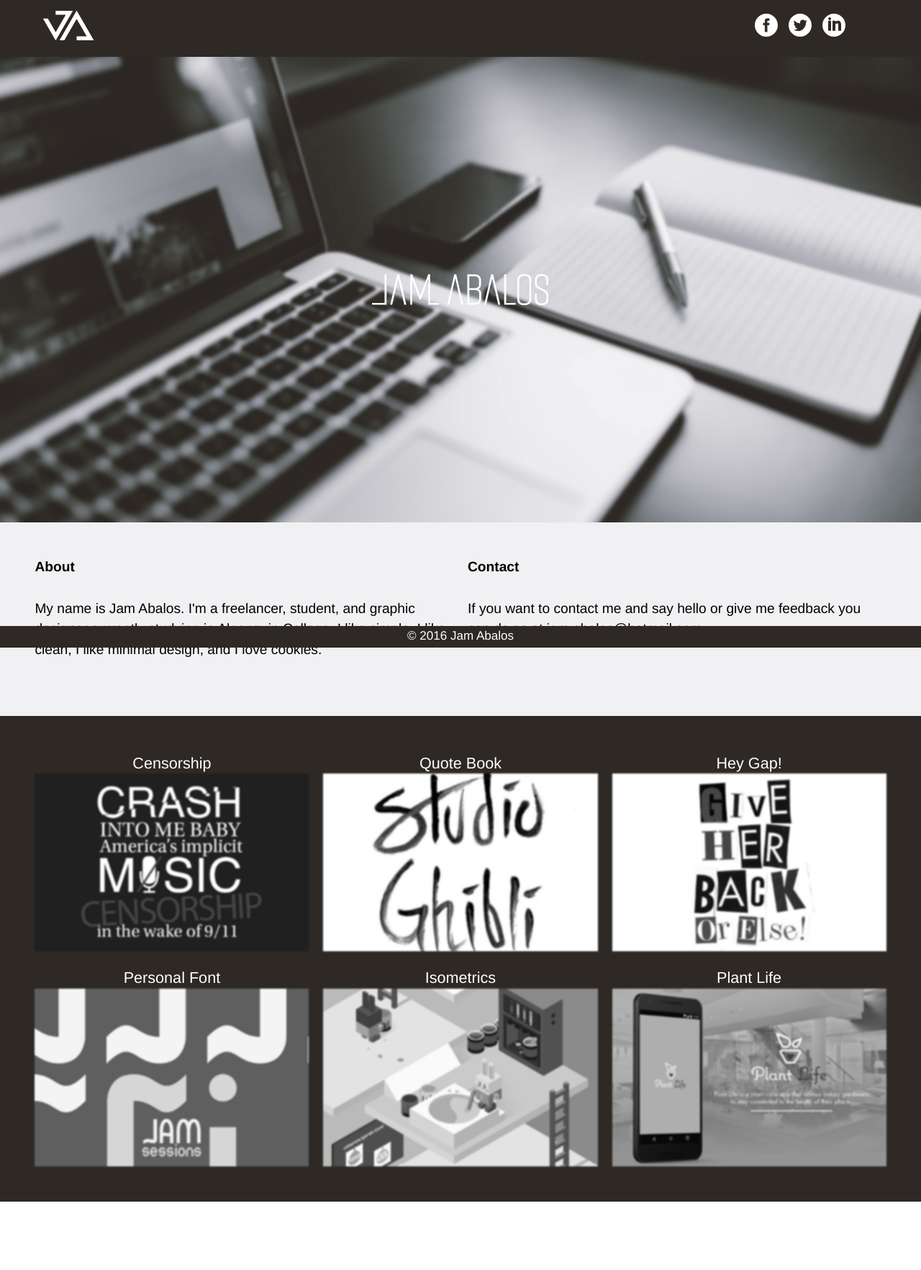
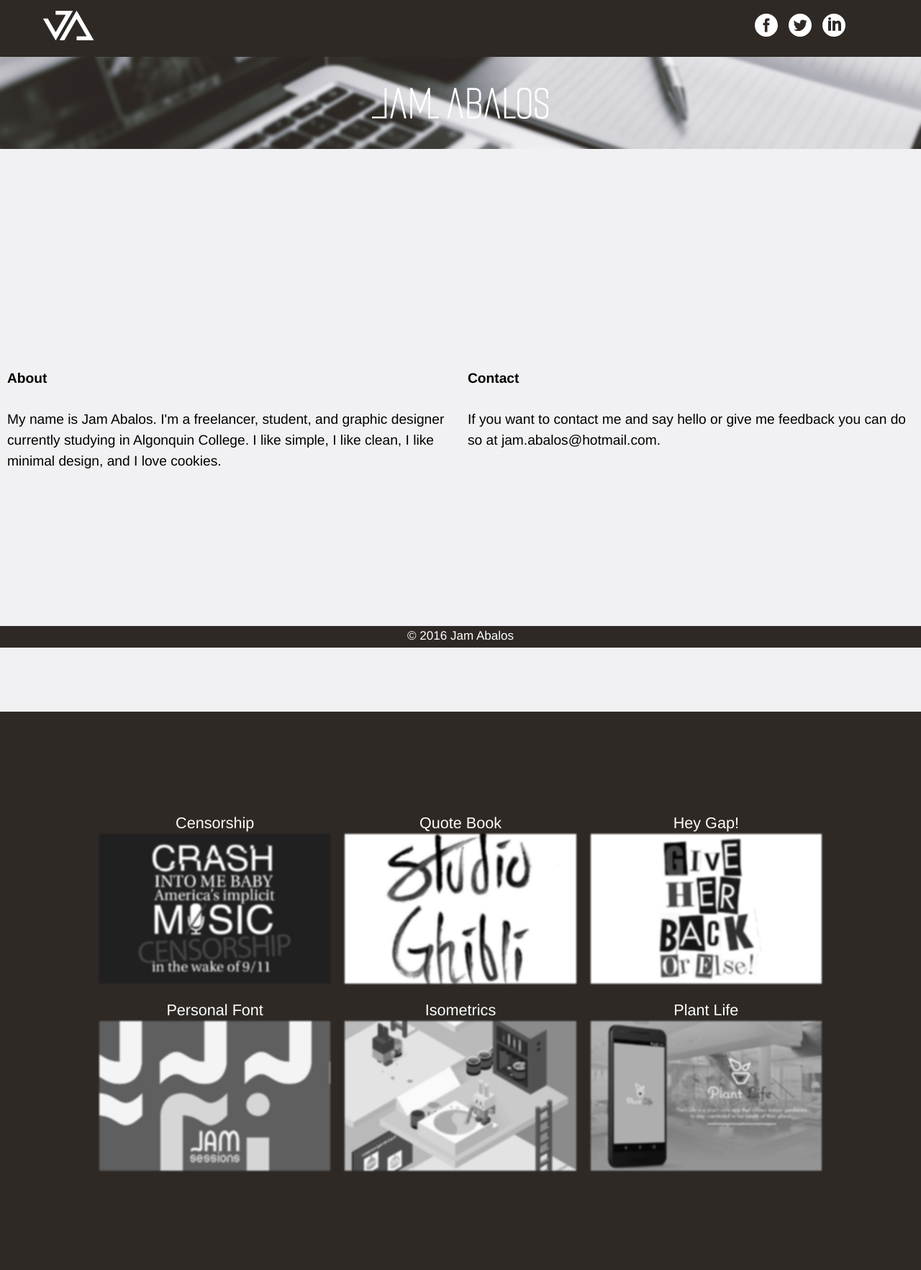
Before and after one commit to JamAbalos/Portfolio, a Jekyll site: the page built from index.html, in a window 1280 px wide. Shown: the whole page at 72% size. Built offline with Jekyll 4.4.1, drawn with Linux system fonts in a browser that asks for light colours; before the commit the page ends 1670 px from its top, so only the background shows below that.

Commit message:
updated main.css

```diff
--- a/css/main.css
+++ b/css/main.css
@@ -73,11 +73,29 @@ nav .current {
  	display: block;
  }
 
+ .banner-wrap {
+ 	padding-top: 17%;
+ 	padding-bottom: 25.25%;
+ }
+
  .banner-intro {
  	background: url("../images/namelogo.png") no-repeat center;
  	width: 100%;
  	text-align: center;
- 	padding: 25.25%;
+ 	padding: 15%;
+}
+
+.page-nav {
+	text-align: center;
+	margin: 0 ;
+}
+
+.page-nav li a {
+	border-style: solid;
+	border-color: #fff;
+	border-width: 2px;
+	padding: 15px 20px;
+	color: #fff;
 }
 
 .img-flex {
@@ -116,12 +134,12 @@ nav .current {
  }
 
  .picbox-wrap {
- 	padding: 3%;
+ 	padding: 10%;
  	background-color: #2e2925;
  }
 
  .infobox-wrap {
- 	padding: 3%;
+ 	padding: 23% 0;
  	background-color: #f1f1f3;
  }
 
@@ -142,11 +160,19 @@ nav .current {
 
  @media only screen and (min-width: 25em) {
 
+ 	.banner-intro {
+ 		padding: 15%;
+	}
+
  	ul {
  		text-align: center;
  	}
 
  @media only screen and (min-width: 38em) {
+
+ 	.banner-intro {
+ 		padding: 5%;
+	}
 
  	.header{
  		position: absolute;
```
